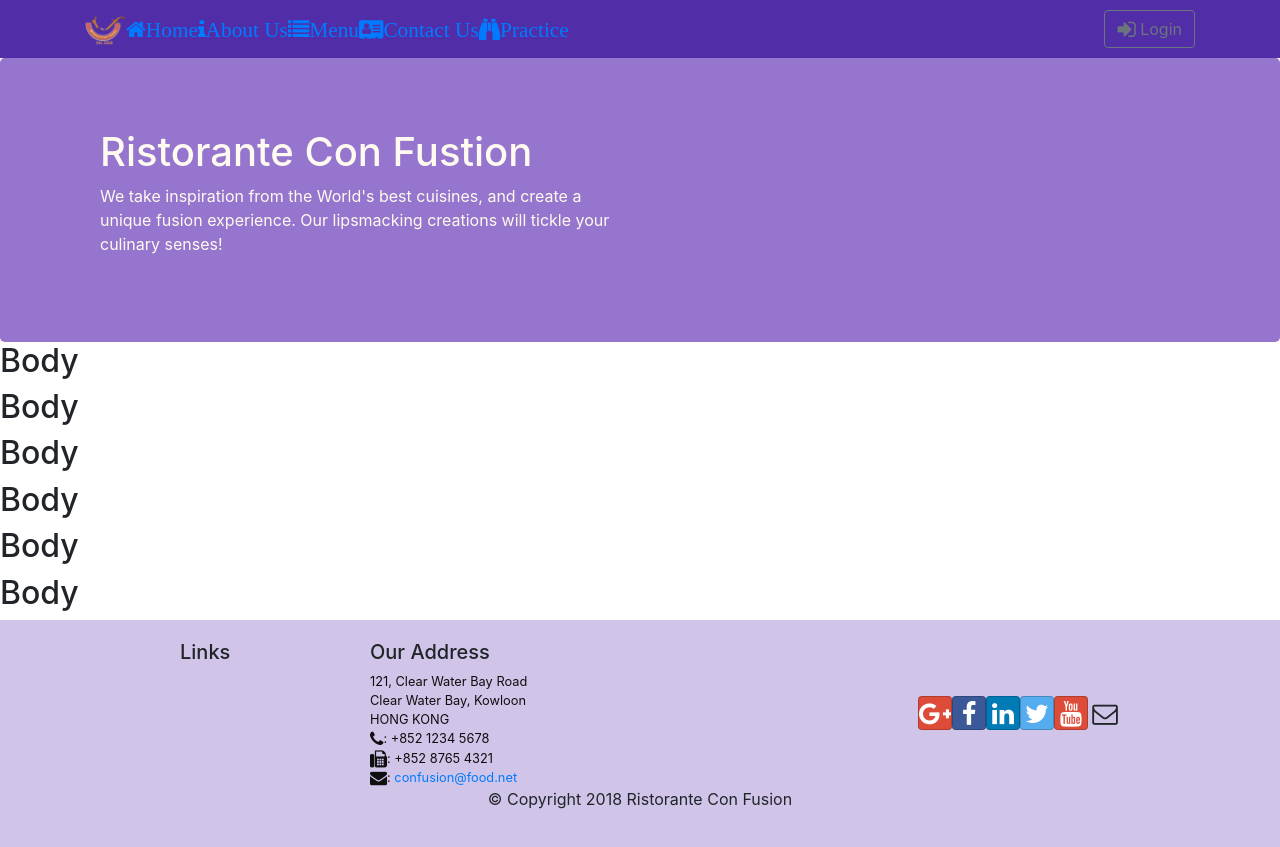
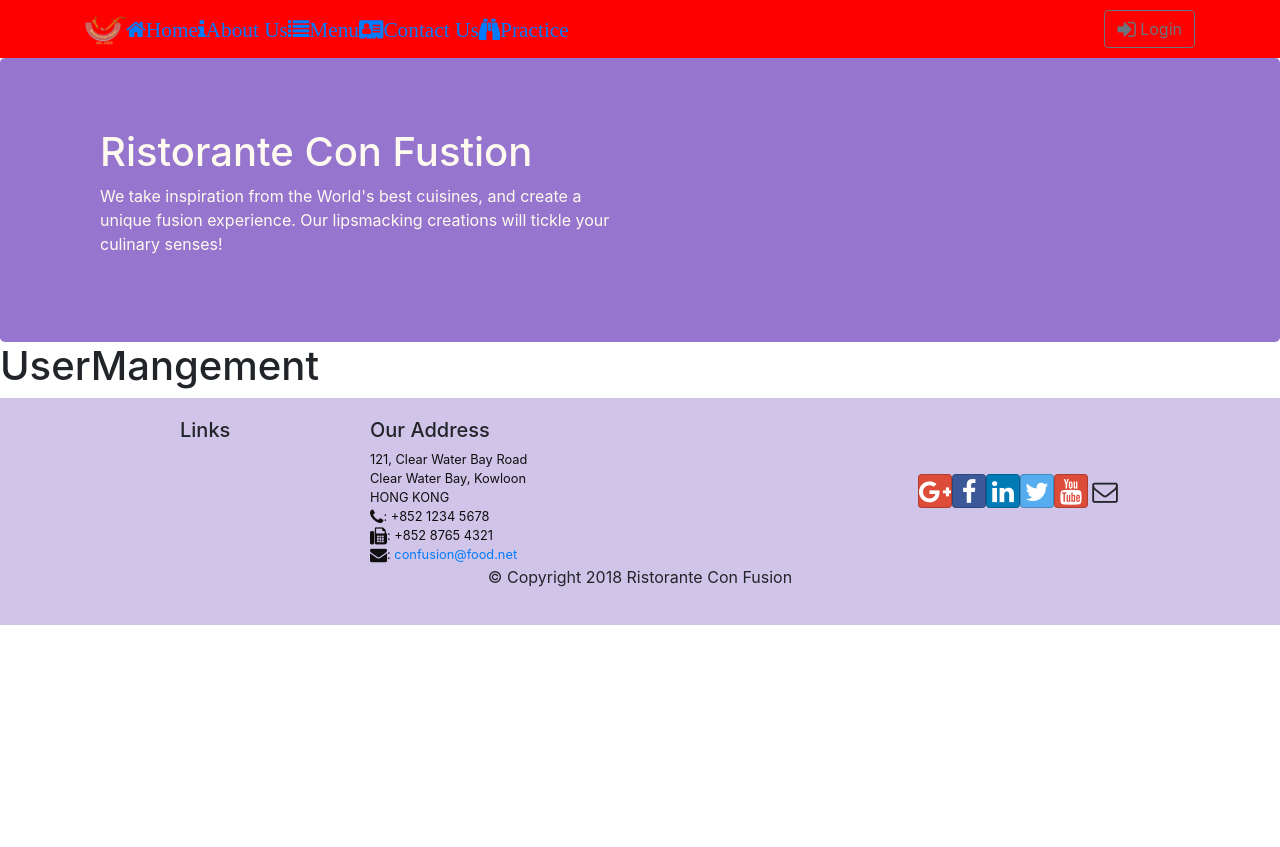
Before and after one commit to tudmfx12838/SWP490x_01, a React (Create React App) app in the folder client/: page / in a window 1280 px wide. After the commit the page ends 800 px from the top, so only its background shows below. Built offline with nearby package versions, Linux system fonts and the light colour scheme.

Commit message:
1.5 test

```diff
--- a/client/src/App.css
+++ b/client/src/App.css
@@ -56,7 +56,10 @@
 }
 
 .navbar-dark {
-  background-color: #512DA8;
+  background-color: red;
+}
+.nav-item {
+   color: white;
 }
 
 .jumbotron {
--- a/client/src/components/HeaderComponent.js
+++ b/client/src/components/HeaderComponent.js
@@ -76,27 +76,27 @@ class Header extends Component {
             <Collapse isOpen={this.state.isNavOpen} navbar>
               <Nav navbar>
                 <NavItem>
-                  <a href="/home" className="fa fa-home fa-lg">
+                  <a className="nav-item" href="/home" className="fa fa-home fa-lg">
                     Home
                   </a>
                 </NavItem>
                 <NavItem>
-                  <a href="/aboutus" className="fa fa-info fa-lg">
+                  <a className="nav-item"  href="/aboutus" className="fa fa-info fa-lg">
                     About Us
                   </a>
                 </NavItem>
                 <NavItem>
-                  <a href="/menu" className="fa fa-list fa-lg">
+                  <a className="nav-item"  href="/menu" className="fa fa-list fa-lg">
                     Menu
                   </a>
                 </NavItem>
                 <NavItem>
-                  <a href="/contactus" className="fa fa-address-card fa-lg">
+                  <a className="nav-item"  href="/contactus" className="fa fa-address-card fa-lg">
                     Contact Us
                   </a>
                 </NavItem>
                 <NavItem>
-                  <a href="/practice" className="fa fa-binoculars fa-lg">
+                  <a className="nav-item"  href="/practice" className="fa fa-binoculars fa-lg">
                     Practice
                   </a>
                 </NavItem>
--- a/client/src/components/MainComponent.js
+++ b/client/src/components/MainComponent.js
@@ -1,6 +1,7 @@
 import React, { Component } from "react";
 import Header from "./HeaderComponent";
 import Footer from "./FooterComponent";
+import UserMangement from "./UserMangementComponent";
 
 class Main extends Component {
 
@@ -12,13 +13,7 @@ class Main extends Component {
         return(
             <React.Fragment>
                 <Header/>
-                <h2>Body</h2>
-                <h2>Body</h2>
-                <h2>Body</h2>
-
-                <h2>Body</h2>
-                <h2>Body</h2>
-                <h2>Body</h2>
+                <UserMangement/>
                 <Footer/>
             </React.Fragment>
         )
--- /dev/null
+++ b/client/src/components/UserMangementComponent.js
@@ -0,0 +1,14 @@
+import React, { Component } from "react";
+
+class UserMangement extends Component {
+
+    render(){
+        return(
+            <>
+                <h1>UserMangement</h1>
+            </>
+        )
+    }
+}
+
+export default UserMangement;
```
Also changed, not shown: client/src/components/Header2Component.js (added).
